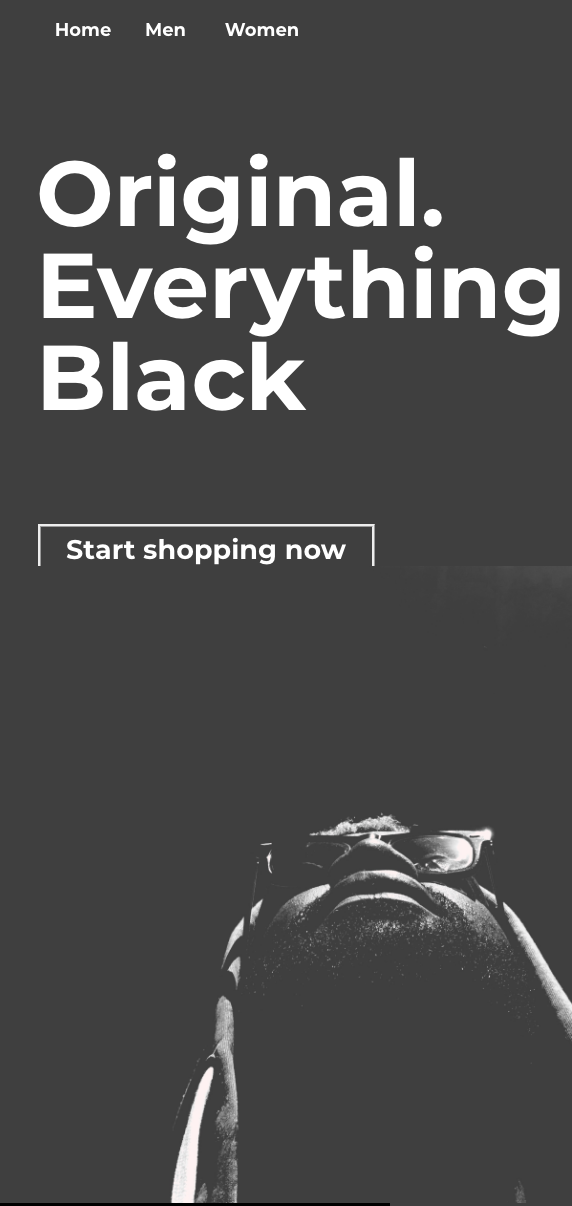
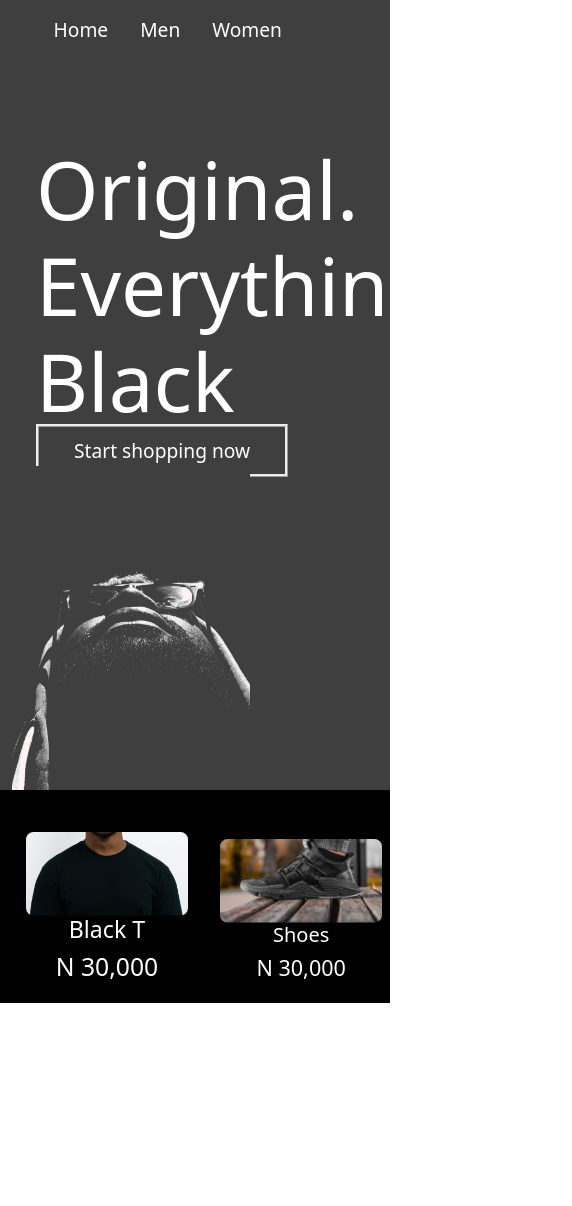
Before and after one commit to TolaMaryAnn/Origin-3, a plain HTML site: page index.html in a window 390 px wide. Shown: the top 1206 px of the page, 572 px wide, since content can reach past the window. After the commit the page ends 1003 px from the top, so only its background shows below. Drawn offline with nearby package versions, Linux system fonts and the light colour scheme.

Commit message:
first update

```diff
--- a/index.html
+++ b/index.html
@@ -9,10 +9,12 @@
     <link rel="stylesheet" href="https://cdnjs.cloudflare.com/ajax/libs/slick-carousel/1.8.1/slick-theme.min.css" integrity="sha512-17EgCFERpgZKcm0j0fEq1YCJuyAWdz9KUtv1EjVuaOz8pDnh/0nZxmU6BBXwaaxqoi9PQXnRWqlcDB027hgv9A==" crossorigin="anonymous" referrerpolicy="no-referrer" /> -->
     <link href="https://cdn.jsdelivr.net/npm/bootstrap@5.1.3/dist/css/bootstrap.min.css" rel="stylesheet" integrity="sha384-1BmE4kWBq78iYhFldvKuhfTAU6auU8tT94WrHftjDbrCEXSU1oBoqyl2QvZ6jIW3" crossorigin="anonymous">
 <style>
-    body{
-        background-image: url("assets/background.png");
+ .section1{
+     background-color: #3f3f3f;
  }
-
+ .section2{
+     background: black;
+ }
  .container ul{
     list-style-type: none;
     margin-left: 0.1rem;
@@ -26,61 +28,133 @@
     padding: 16px 16px;
     text-decoration: none;
     text-align: center;
-    font-size: 1rem;
+    font-size: 1.5rem;
     margin-bottom: 4rem;
 
 }
 
 a{
-    margin-left: 0.1rem;
     text-decoration: none;
     color: white;
     border-style: ridge;
-    padding: 10px 25px 10px 25px;
+    padding: 10px 35px 10px 35px;
+    font-size: 1.5rem;
+
 }
 .face{
     width: 35rem;
 }
 
-div.scrollmenu{
-    overflow: auto;
-    background-color: black;
+h1{
+    font-size: 6rem;
+    color: white;
+}
+.scrollmenu{
+    background:black;
+    overflow:scroll;
     white-space: nowrap;
 
+
 }
-div.scrollmenu .pic{
+.scrollmenu .pic-text{
     display: inline-block;
+    color: white;
     text-align: center;
-    padding: 9px;
+    padding: 14px;
+    transition: all .4s ease-in-out;
 }
+.scrollmenu .pic-text:hover{
+    transform: scale(1.1);
 
-div.scrolllmenu .pic:hover{
-    background-color: aquamarine;
+
 }
-p{
+@media screen and (max-width: 480px){
+    .face{
+        width: 60%;
+    }
+h1{
+    font-size: 3rem;
+    color: white;
+}
+a{
+    text-decoration: none;
+    color: white;
+    border-style: ridge;
+    padding: 5px 20px 5px 20x;
+    font-size: 0.9rem;
+
+}
+.container ul{
+    list-style-type: none;
+    margin-left: 0.1rem;
+    padding: 0;
+    overflow: hidden;
+}
+.container li {
+    float: left;
+    display: block;
+    color:white;
+    padding: 16px 16px;
+    text-decoration: none;
     text-align: center;
+    font-size: 0.9rem;
+    margin-bottom: 4rem;
+
+
 }
-h3{
+}
+@media screen and (max-width: 767px) {
+    .face{
+        width: 65%;
+    }
+h1{
+    font-size: 5rem;
+    color: white;
+}
+a{
+    text-decoration: none;
+    color: white;
+    border-style: ridge;
+    padding: 5px 20px 5px 20x;
+    font-size: 1.2rem;
+
+}
+.container ul{
+    list-style-type: none;
+    margin-left: 0.1rem;
+    padding: 0;
+    overflow: hidden;
+}
+.container li {
+    float: left;
+    display: block;
+    color:white;
+    padding: 16px 16px;
+    text-decoration: none;
     text-align: center;
-    margin-bottom: 2rem;
+    font-size: 1.2rem;
+    margin-bottom: 4rem;
+
+
 }
-
+}
 
 </style>
 </head>
 <body>
+    <div class="section1">
         <div class="container">
             <div class="row">
-            <div class="col-sm-12 col-md-6">
+                <div class="col-sm-12 col-md-6" style="background-color:#3f3f3f ;">
                     <div class="container">
                     <ul>
-                       <li><img src="assets/Home@2x.png" alt=""></li>
-                       <li><img src="assets/Men@2x.png" alt=""></li>
-                       <li><img src="assets/Women@2x.png" alt=""></li>
+                        <li>Home</li>
+                        <li>Men</li>
+                        <li>Women</li>
                     </ul>
 
-                   <h1><img src="assets/Original.  EverythingBlack@2x.png" alt=""></h1>
-                   <a href="#"><img src="assets/Start shopping now@2x.png" alt=""></a>
+                    <h1>Original. <br> Everything <br> Black</h1>
+                    <a href="#">Start shopping now</a>
                     </div>
 
 
@@ -89,208 +163,57 @@ h3{
 
 
                 </div>
-            <div class="col-sm-12 col-md-6">
-                <img src="assets/IMG_0031@2x.png" alt="" class="face">
+                <div class="col-sm-12 col-md-6 ">
+                    <img src="assets/face2.png" alt="" class="face">
                 </div>
             </div>
         </div>
 
+
+    </div>
+    <div class="section2">
+        <div class="container">
+            <div class="row">
                 <div class="scrollmenu">
-
-
-        <div class="pic">
+                    <div class="col-sm-12 col-md-6">
+                        <div class="pic-text">
                             <img src="assets/ryan-hoffman-Ft4p5E9HjTQ-unsplash.png" alt="">
-            <p><img src="assets/Black boots@2x.png" alt=""></p>
-            <h3><img src="assets/N 30,000@2x.png" alt=""></h3>
-        </div>
-
-        <div class="pic">
-            <img src="assets/sara-kurfess-WM6Kyt_ndIw-unsplash.png" alt="">
-            <p><img src="assets/Shoes@2x.png" alt=""></p>
-            <h3><img src="assets/N 30,000@2x.png" alt=""></h3>
-        </div>
-
-        <div class="pic">
-            <img src="assets/verdian-chua-5-F7psc2D14-unsplash@2x.png" alt="">
-            <p><img src="assets/Glasses@2x.png" alt=""></p>
-            <h3><img src="assets/N 30,000@2x.png" alt=""></h3>
-        </div>
-
-        <div class="pic">
-            <img src="assets/mostafa-mahmoudi-KKsB-eOAjVo-unsplash.png" alt="">
-            <p><img src="assets/Black boots@2x.png" alt=""></p>
-            <h3><img src="assets/N 30,000@2x.png" alt=""></h3>
-        </div>
-
-        <div class="pic">
-            <img src="assets/andres-jasso-PqbL_mxmaUE-unsplash.png" alt=""></p>
-            <img src="assets/Nike Air-force one@2x.png" alt="">
-            <h3><img src="assets/N 30,000@2x.png" alt=""></h3>
+                            <h3>Black T</h3>
+                            <h2>N 30,000</h2>
                         </div>
 
 
-
-
-
-
-
-
-
-
-
-
-
+                        <div class="pic-text">
+                            <img src="assets/sara-kurfess-WM6Kyt_ndIw-unsplash.png" alt="">
+                            <h5>Shoes</h5>
+                            <h4>N 30,000</h4>
                         </div>
 
 
+                        <div class="pic-text">
+                            <img src="assets/verdian-chua-5-F7psc2D14-unsplash.png" alt="">
+                            <h5>Glasses</h5>
+                            <h4>N 30,000</h4>
+                        </div>
 
 
+                        <div class="pic-text">
+                            <img src="assets/mostafa-mahmoudi-KKsB-eOAjVo-unsplash.png" alt="">
+                            <h5>Black Boots</h5>
+                            <h4>N 30,000</h4>
+                        </div>
 
 
-
-
-
-
-
-
-
-
-
-
-
-
-
-
-
-
-
-
-
-
-
-    <!-- <seclass="swipe-show">
-        <div class="row slider">
-            <div class="col-md-12">
-                <div class="pic">
-                    <img src="assets/ryan-hoffman-Ft4p5E9HjTQ-unsplash.png" alt="">
-                     <p>Black T</p>
-                    <h3>N 30,000</h3>
-                </div>
-            </div>
-
-            <div class="col-md-12">
-                <div class="pic">
-                    <img src="assets/sara-kurfess-WM6Kyt_ndIw-unsplash.png" alt="">
-                    <p>Shoes</p>
-                    <h3>N 30,000</h3>
-                </div>
-            </div>
-
-            <div class="col-md-12">
-                <div class="pic">
-                    <img src="assets/verdian-chua-5-F7psc2D14-unsplash.png" alt="">
-                    <p>Black Boots</p>
-                    <h3>N 30,000</h3>
-                </div>
-            </div>
-            <div class="col-md-12">
-                <div class="pic">
-                    <img src="assets/mostafa-mahmoudi-KKsB-eOAjVo-unsplash.png" alt="">
-                    <p>Glasses</p>
-                    <h3>N 30,000</h3>
-                </div>
-            </div>
-            <div class="col-md-12">
-                <div class="pic">
+                        <div class="pic-text">
                             <img src="assets/andres-jasso-PqbL_mxmaUE-unsplash.png" alt="">
-                    <p>Nike Air-force one</p>
-                    <h3>N 30,000</h3>
-                </div>
-            </div>
-
-        </div>
-
-    </section> -->
-    <!-- <div class="container"> -->
-        <!-- <div class="row slider">
-            <div class="details">
-                <div class="col-md-12">
-                    <img src="assets/ryan-hoffman-Ft4p5E9HjTQ-unsplash.png" alt="">
-                    <p><img src="assets/Black T.png" alt=""></p>
-                    <h3><img src="assets/N 30,000.png" alt=""></h3>
-                </div>
-            </div>
-            <div class="details">
-                <div class="col-md-12">
-                    <img src="assets/sara-kurfess-WM6Kyt_ndIw-unsplash.png" alt="">
-                    <p><img src="assets/Shoes.png" alt=""></p>
-                    <h3><img src="assets/N 30,000.png" alt=""></h3>
-                </div>
-            </div>
-            <div class="details">
-                <div class="col-md-12">
-                    <img src="assets/verdian-chua-5-F7psc2D14-unsplash.png" alt="">
-                    <p><img src="assets/Glasses.png" alt=""></p>
-                    <h3><img src="assets/N 30,000.png" alt=""></h3>
-                </div>
-            </div>
-            <div class="details">
-                <div class="col-md-12">
-                    <img src="assets/mostafa-mahmoudi-KKsB-eOAjVo-unsplash.png" alt="">
-                    <p><img src="assets/Black boots.png" alt=""></p>
-                    <h3><img src="assets/N 30,000.png" alt=""></h3>
-                </div>
-            </div>
-            <div class="details">
-                <div class="col-md-12">
-                    <img src="assets/andres-jasso-PqbL_mxmaUE-unsplash.png" alt="">
-                    <p><img src="assets/Nike Air-force one.png" alt=""></p>
-                   <h3><img src="assets/N 30,000.png" alt=""></h3>
+                            <h5>Nike Air-force one</h5>
+                            <h4>N 30,000</h4>
                         </div>
                     </div>
                 </div>
-    </div> -->
-    <!-- <script type="text/javascript">
-        te: false,
-  speed: 300,
-  slidesToShow: 4,
-  slidesToScroll: 4,
-  responsive: [
-    {
-      breakpoint: 1024,
-      settings: {
-        slidesToShow: 3,
-        slidesToScroll: 3,
-        infinite: true,
-        dots: true
-      }
-    },
-    {
-      breakpoint: 600,
-      settings: {
-        slidesToShow: 2,
-        slidesToScroll: 2
-      }
-    },
-    {
-      breakpoint: 480,
-      settings: {
-        slidesToShow: 1,
-        slidesToScroll: 1
-      }
-    }
-    // You can unslick at a given breakpoint now by adding:
-    // settings: "unslick"
-    // instead of a settings object
-  ]
-});$('.slider').slick({
-  dots: true,
-  infini
-
-
-    </script> -->
-    <!-- <script src="https://cdnjs.cloudflare.com/ajax/libs/slick-carousel/1.8.1/slick.min.js" integrity="sha512-XtmMtDEcNz2j7ekrtHvOVR4iwwaD6o/FUJe6+Zq+HgcCsk3kj4uSQQR8weQ2QVj1o0Pk6PwYLohm206ZzNfubg==" crossorigin="anonymous" referrerpolicy="no-referrer"></script>
-    <script src="jquery-3.5.1.min.js"></script> -->
+            </div>
+        </div>
+	</div>
     <script src="https://cdn.jsdelivr.net/npm/@popperjs/core@2.10.2/dist/umd/popper.min.js" integrity="sha384-7+zCNj/IqJ95wo16oMtfsKbZ9ccEh31eOz1HGyDuCQ6wgnyJNSYdrPa03rtR1zdB" crossorigin="anonymous"></script>
     <script src="https://cdn.jsdelivr.net/npm/bootstrap@5.1.3/dist/js/bootstrap.min.js" integrity="sha384-QJHtvGhmr9XOIpI6YVutG+2QOK9T+ZnN4kzFN1RtK3zEFEIsxhlmWl5/YESvpZ13" crossorigin="anonymous"></script>
 </body>
```
Also changed, not shown: assets/face2.png (added). Lines whose indentation alone changed are shown as unchanged.
